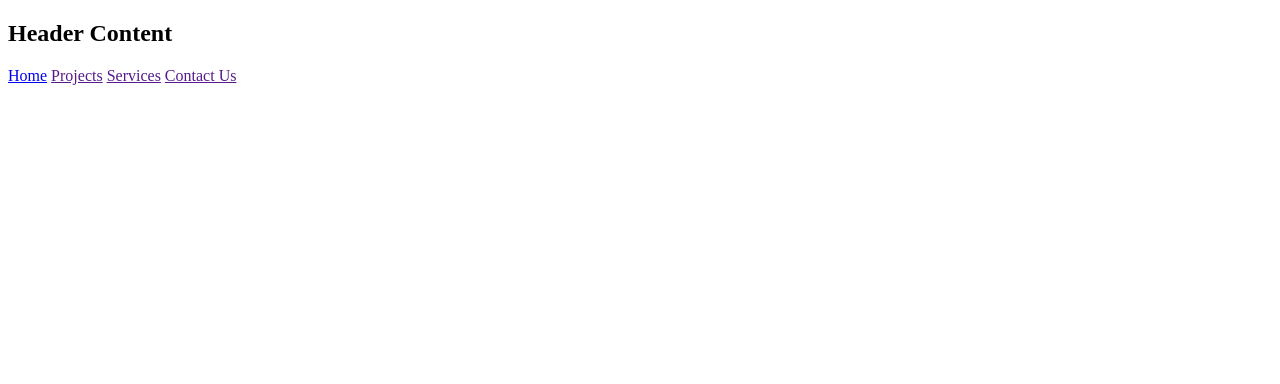
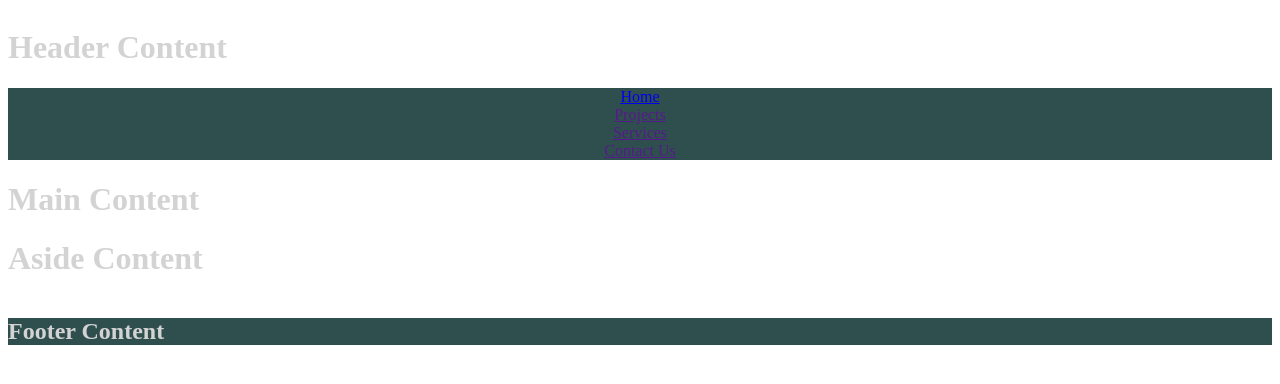
Before and after one commit to j-w-wright/wdd131, a plain HTML site: page week01/basic-layout.html in a window 1280 px wide. Drawn offline with Linux system fonts and the light colour scheme.

Commit message:
initial css commit

```diff
--- a/week01/basic-layout.html
+++ b/week01/basic-layout.html
@@ -4,20 +4,28 @@
     <meta charset="UTF-8">
     <meta name="viewport" content="width=device-width, initial-scale=1.0">
     <title>Jared Wright | WDD 131</title>
+    <meta name="description" content="assignment from week 1">
     <meta name="author" content="jared wright">
     <link rel="stylesheet" href="styles/layout.css">
 </head>
 <body>
     <header>
+        <h1>Header Content</h1>
         <nav>
-            <h1>Header Content</h1>
             <a href="#">Home</a>
             <a href="">Projects</a>
             <a href="">Services</a>
             <a href="">Contact Us</a>
         </nav>
     </header>
-    <main></main>
-    <footer></footer>
+    <main>
+        <h1>Main Content</h1>
+        <h1>Aside Content</h1>
+    </main>
+    <footer>
+        <nav>
+            <h1>Footer Content</h1>
+        </nav>
+    </footer>
 </body>
 </html>
--- a/week01/styles/layout.css
+++ b/week01/styles/layout.css
@@ -0,0 +1,27 @@
+body {
+    display: grid;
+
+}
+
+header {
+
+}
+
+nav {
+    background-color: darkslategray;
+    font-size: 1rem;
+}
+
+nav a {
+    display: flex;
+    justify-content: space-around;
+    background-color: ;
+}
+
+h1, h2 {
+    color: lightgrey;
+}
+
+footer {
+
+}
```
